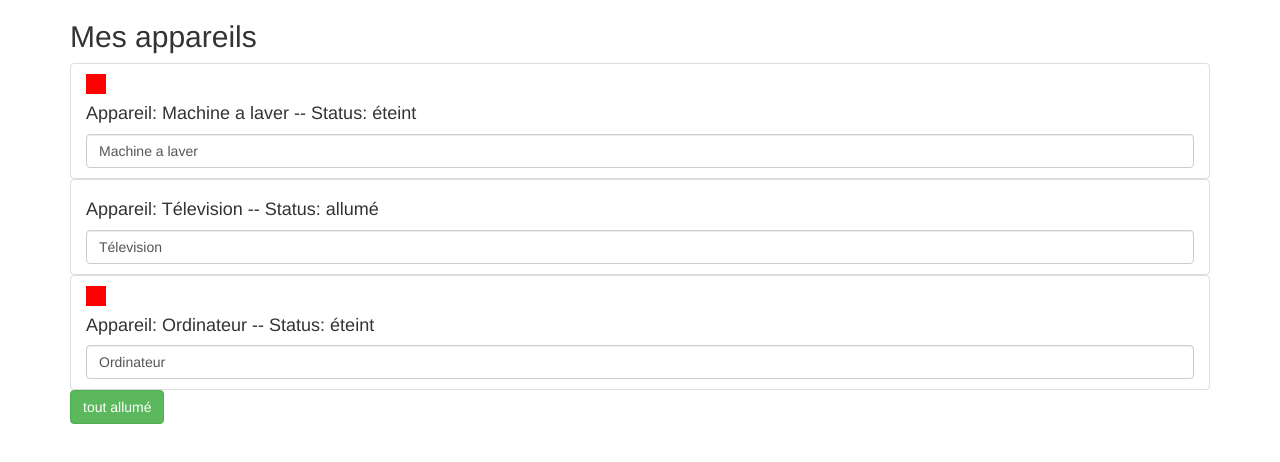
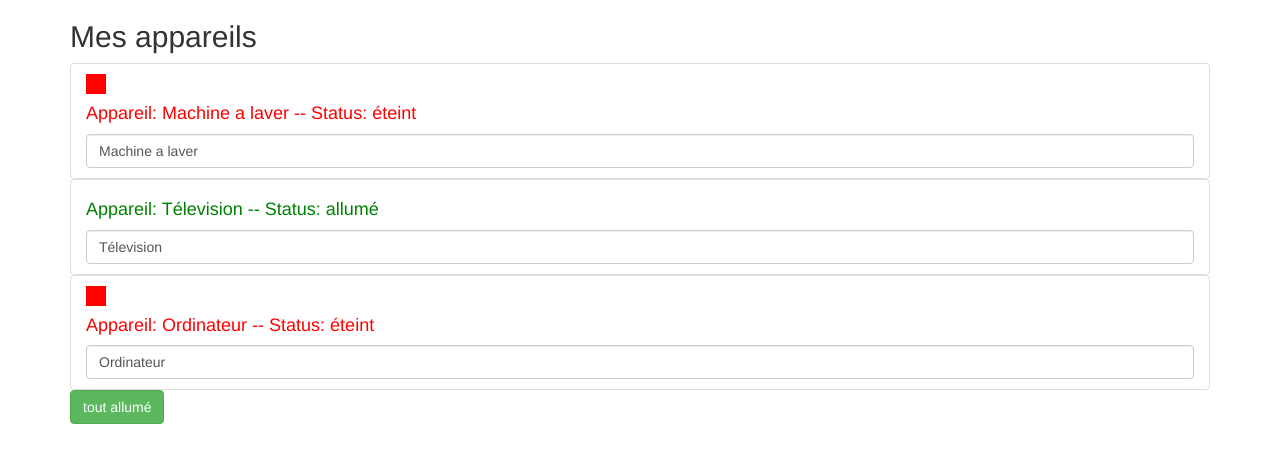
Before and after one commit to Aryles/mon-projet-angular, an Angular app: page / in a window 1280 px wide. Shown: the top 462 px of the page. Built offline with nearby package versions, Linux system fonts and the light colour scheme.

Commit message:
Divertive
Divertive

```diff
--- a/src/app/appareil/appareil.component.html
+++ b/src/app/appareil/appareil.component.html
@@ -2,6 +2,6 @@
     <div style="width: 20px; height: 20px; background-color:red;"
     *ngIf="AppareilStatus === 'éteint'">
     </div>
-    <h4>Appareil: {{ AppareilName}} -- Status: {{getStatus()}}</h4>
+    <h4 [ngStyle]="{color: getColor()}" >  Appareil: {{ AppareilName}} -- Status: {{getStatus()}}</h4>
 <input type="text" class="form-control" [(ngModel)]="AppareilName">
 </li>
--- a/src/app/appareil/appareil.component.ts
+++ b/src/app/appareil/appareil.component.ts
@@ -16,4 +16,13 @@ export class AppareilComponent implements OnInit {
 getStatus(){
   return this.AppareilStatus;
 }
+getColor(){
+  if (this.AppareilStatus === 'allumé'){
+    return 'green';
+  } else if(this.AppareilStatus === 'éteint') {
+return 'red';
+  }
 }
+
+
+}
```
